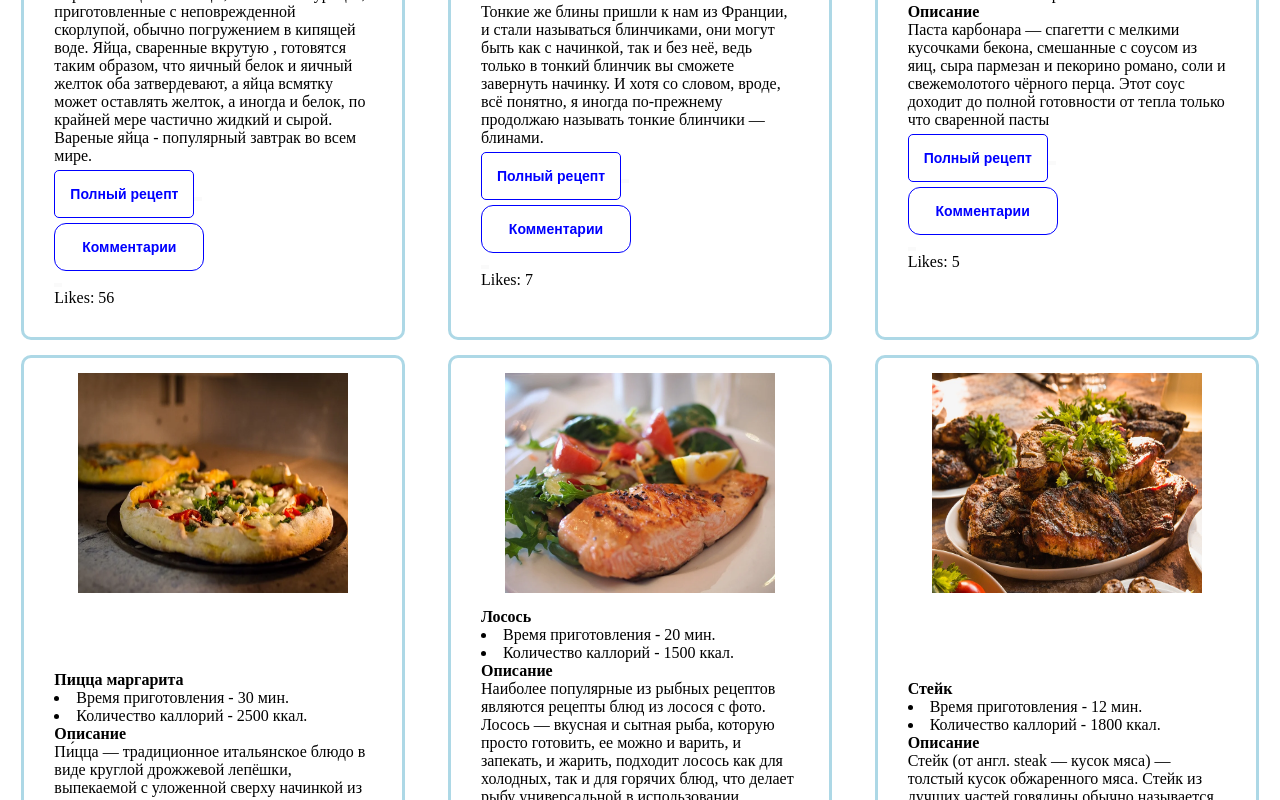
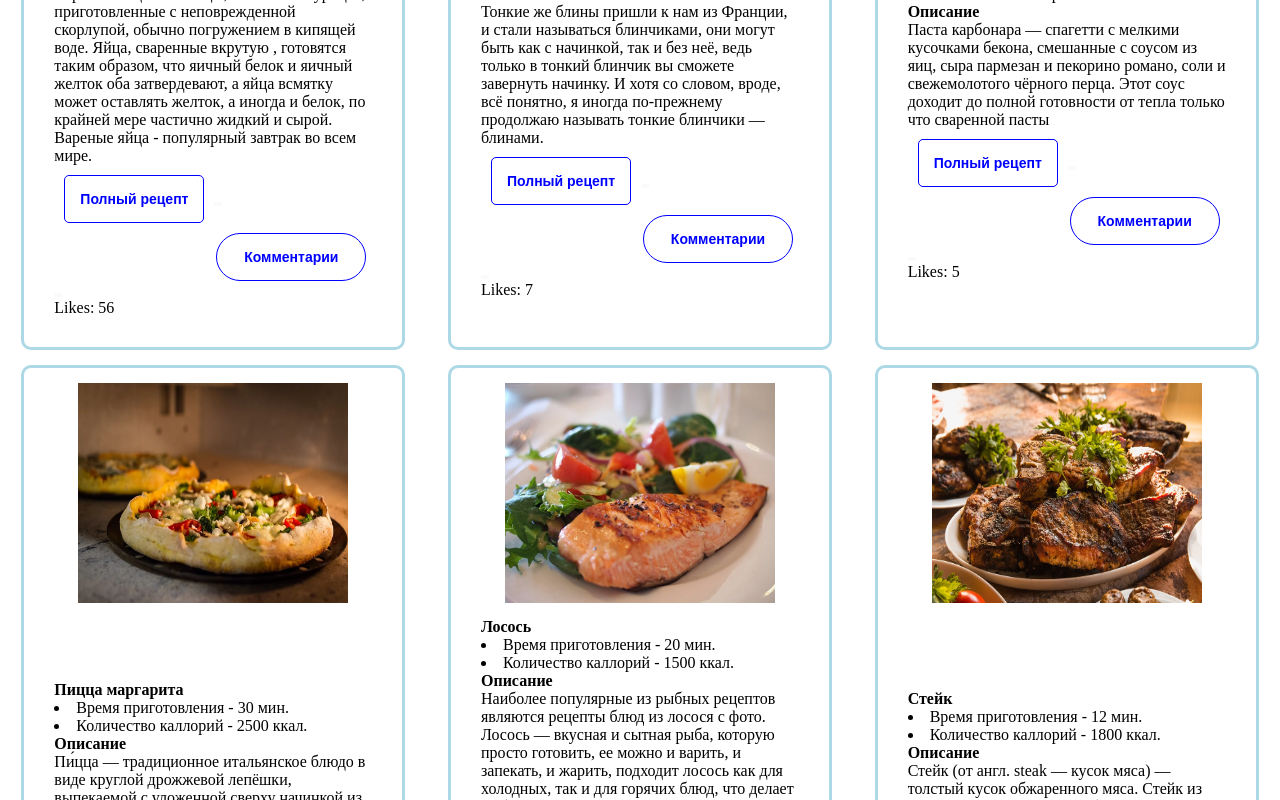
Before and after one commit to stasBigunenko/pet-cooking-book, a React (Create React App) app: page /recipes in a window 1280 px wide. Shown: the part 920-1720 px from the top of the page. Built offline with nearby package versions, Linux system fonts and the light colour scheme; no server answers; data requests are answered from the project's data file.

Commit message:
Changed some styles

```diff
--- a/src/Components/Comments/Comments.module.css
+++ b/src/Components/Comments/Comments.module.css
@@ -1,18 +1,14 @@
 .comments__btn {
     width: 150px;
-    margin-top: 5px;
-    margin-right: 50px;
+    /*margin-top: 5px;*/
+    margin-left: 162px;
     padding: 15px 15px;
     color: blue;
     font-size: 14px;
     background: transparent;
-    border-radius: 12px;
+    border-radius: 25px;
     cursor: pointer;
     font-weight: bold;
-    justify-content: center;
-    align-items: center;
-    align-content: center;
-    align-self: center;
     border: solid 1px blue;
 }
 
--- a/src/Components/RecipeCard/RecipeCard.js
+++ b/src/Components/RecipeCard/RecipeCard.js
@@ -221,6 +221,7 @@ const RecipeCard = ({dish, remove, change, dnd, dishes}) => {
                     <button disabled={true}/>
                 )}
             <Comments
+                // style={{marginRight:"100px"}}
                 dishID={dish.id}
             />
             <LikeButton dish={dish} />
--- a/src/Components/RecipeCard/RecipeCard.module.css
+++ b/src/Components/RecipeCard/RecipeCard.module.css
@@ -34,7 +34,6 @@
 }
 
 .card__btn {
-    margin-top: 5px;
     padding: 15px 15px;
     color: blue;
     font-size: 14px;
@@ -47,6 +46,7 @@
     align-content: center;
     align-self: center;
     border: solid blue 1px;
+    margin: 10px;
 }
 
 .card__btn:hover {
@@ -57,7 +57,6 @@
 }
 
 .card__btn2 {
-    margin-top: 5px;
     padding: 15px 15px;
     color: red;
     font-size: 14px;
@@ -70,6 +69,7 @@
     align-content: center;
     align-self: center;
     border: solid 1px red;
+    margin: 10px;
 }
 
 .card__btn2:hover {
```
